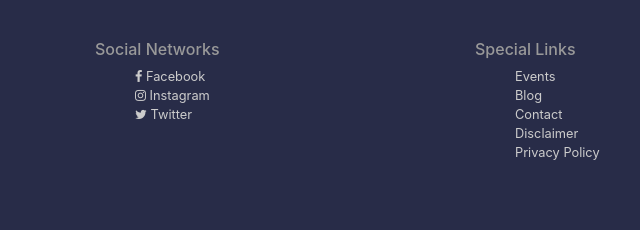
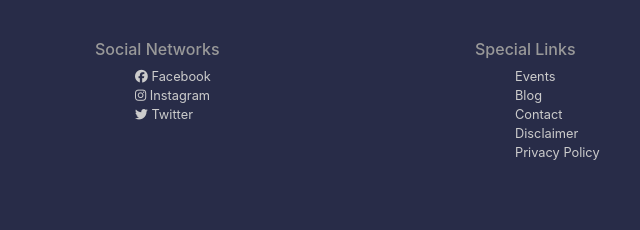
Before and after one commit to gaurshraddha/E-Cell, a website: page index.html in a window 1280 px wide. Shown: the part 3557-3787 px from the top of the page, 85-725 px from the left. Drawn offline with nearby package versions, Linux system fonts and the light colour scheme.

Commit message:
Update index.html

```diff
--- a/index.html
+++ b/index.html
@@ -6,10 +6,9 @@
         <meta charset="utf-8">
         <meta rel="canonical" href="#">
         <meta http-equiv="x-ua-compatible" content="ie=edge">
-        <meta name="viewport" content="width=device-width, initial-scale=1.0" >
-        <link href="https://fonts.googleapis.com/css2?family=Montserrat:wght@400;700&display=swap" rel="stylesheet">
-        <link rel="stylesheet" href="https://cdnjs.cloudflare.com/ajax/libs/font-awesome/4.7.0/css/font-awesome.min.css">
-        <link rel="stylesheet" href="https://stackpath.bootstrapcdn.com/bootstrap/4.5.2/css/bootstrap.min.css" integrity="sha384-JcKb8q3iqJ61gNV9KGb8thSsNjpSL0n8PARn9HuZOnIxN0hoP+VmmDGMN5t9UJ0Z" crossorigin="anonymous">
+       <link rel="stylesheet" href="https://stackpath.bootstrapcdn.com/bootstrap/4.5.2/css/bootstrap.min.css" integrity="sha384-JcKb8q3iqJ61gNV9KGb8thSsNjpSL0n8PARn9HuZOnIxN0hoP+VmmDGMN5t9UJ0Z" crossorigin="anonymous">
+        <link href="//netdna.bootstrapcdn.com/font-awesome/3.2.1/css/font-awesome.css" rel="stylesheet">
+	<link rel="stylesheet" href="https://cdnjs.cloudflare.com/ajax/libs/font-awesome/4.7.0/css/font-awesome.min.css">
     <!--    <link rel="stylesheet" href="node_modules/bootstrap/dist/css/bootstrap.min.css">
         <link rel="stylesheet" href="node_modules/font-awesome/css/font-awesome.min.css">
         <link rel="stylesheet" href="node_modules/bootstrap-social/bootstrap-social.css"> -->
```
